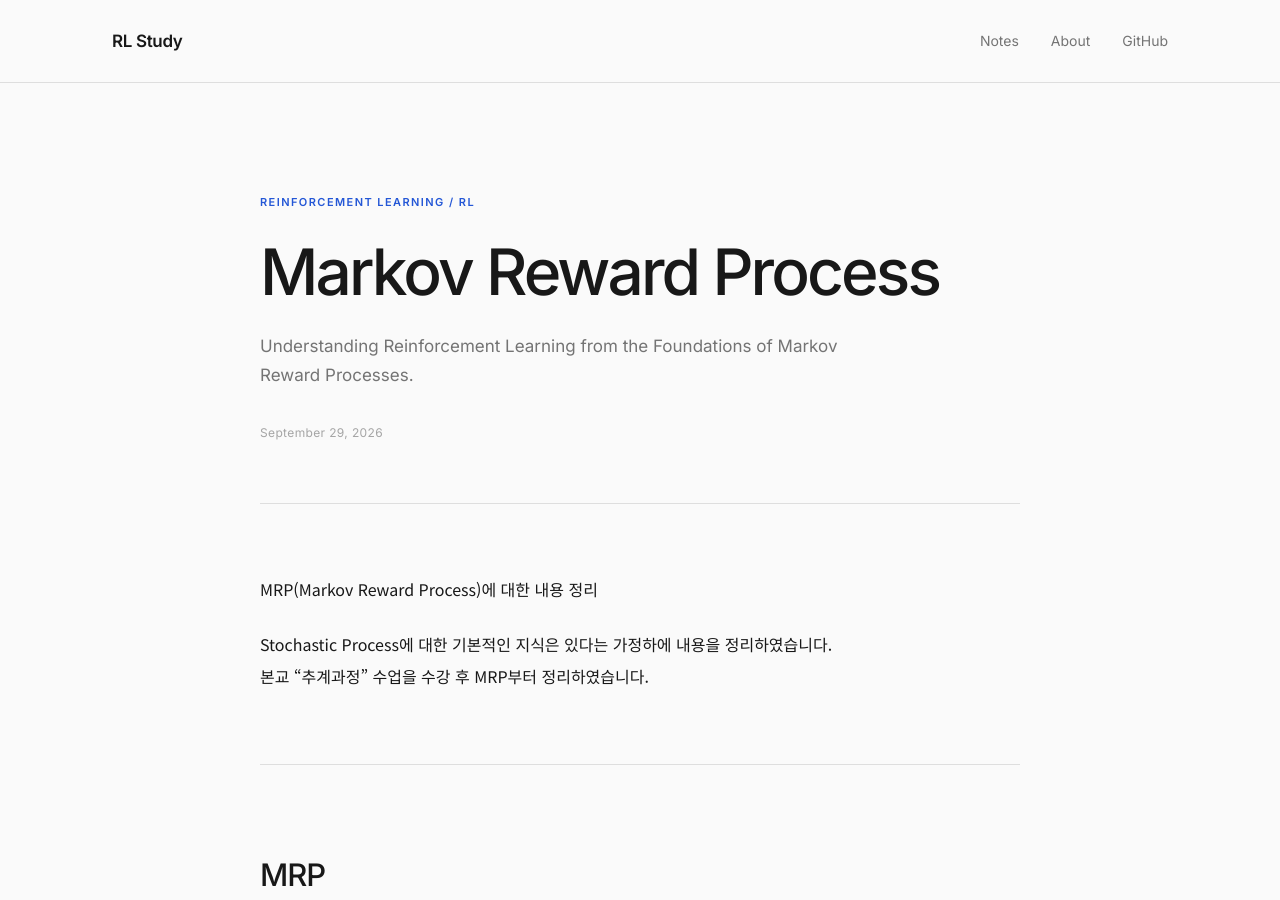
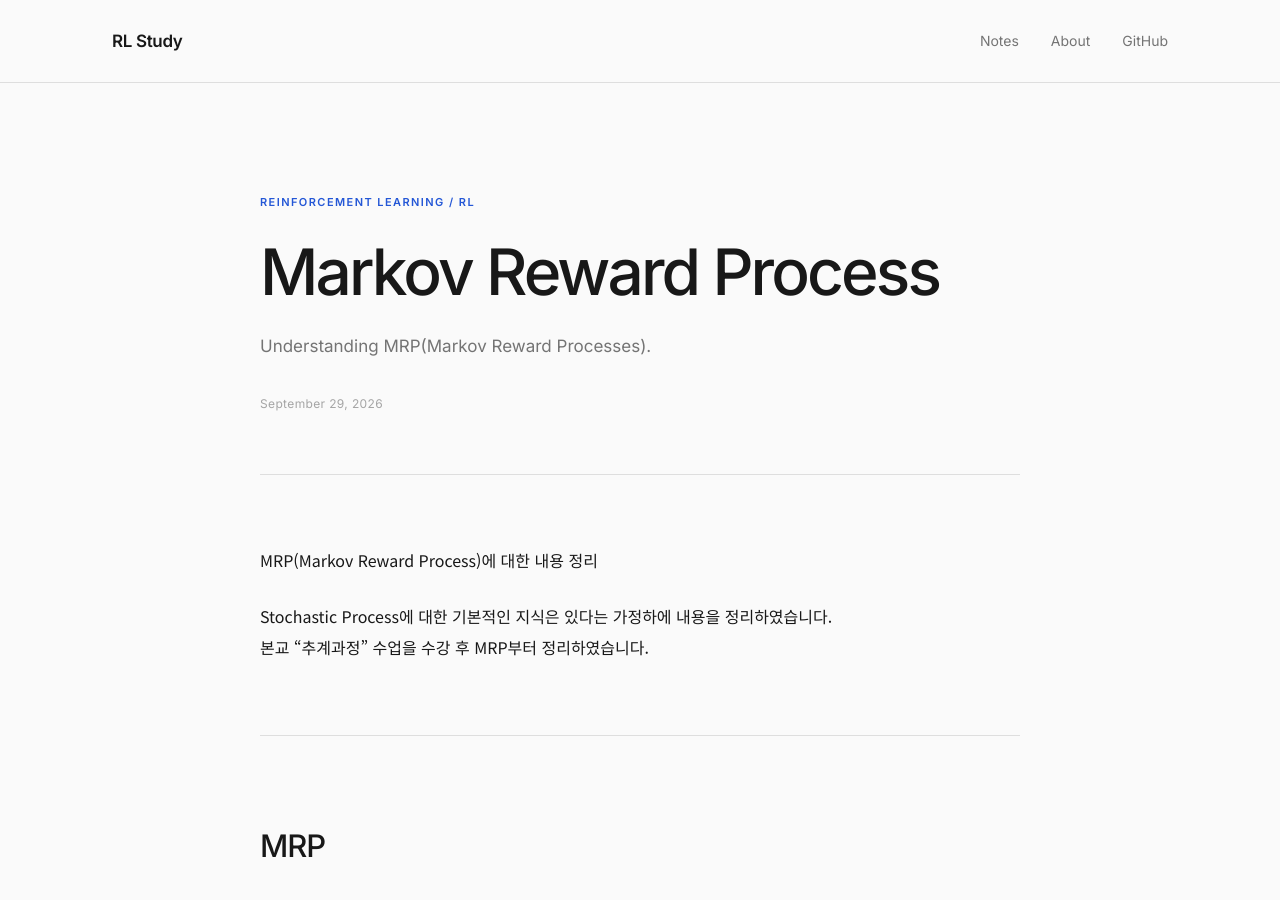
Before and after one commit to jinhan53111-blip/jinhan53111-blip.github.io, a Jekyll site: the page built from _posts/2026-09-29-hello-blog.md, in a window 1280 px wide and 900 px high. Built offline with Jekyll 4.4.1, drawn with Linux system fonts in a browser that asks for light colours.

Commit message:
Update description for Markov Reward Process post

```diff
--- a/_posts/2026-09-29-hello-blog.md
+++ b/_posts/2026-09-29-hello-blog.md
@@ -1,7 +1,7 @@
 ---
 layout: post
 title: "Markov Reward Process"
-description: "Understanding Reinforcement Learning from the Foundations of Markov Reward Processes."
+description: "Understanding MRP(Markov Reward Processes)."
 date: 2026-09-29 12:00:00 +0900
 categories: [RL]
 tags: [blog, jekyll]
```
